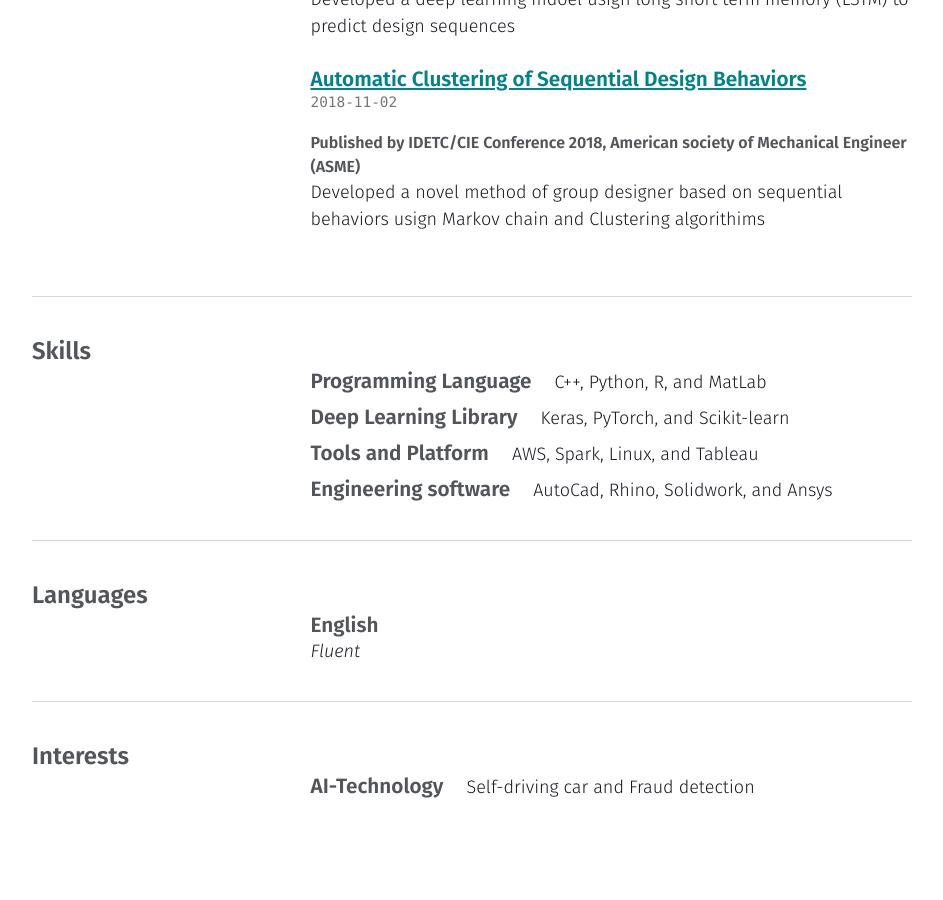
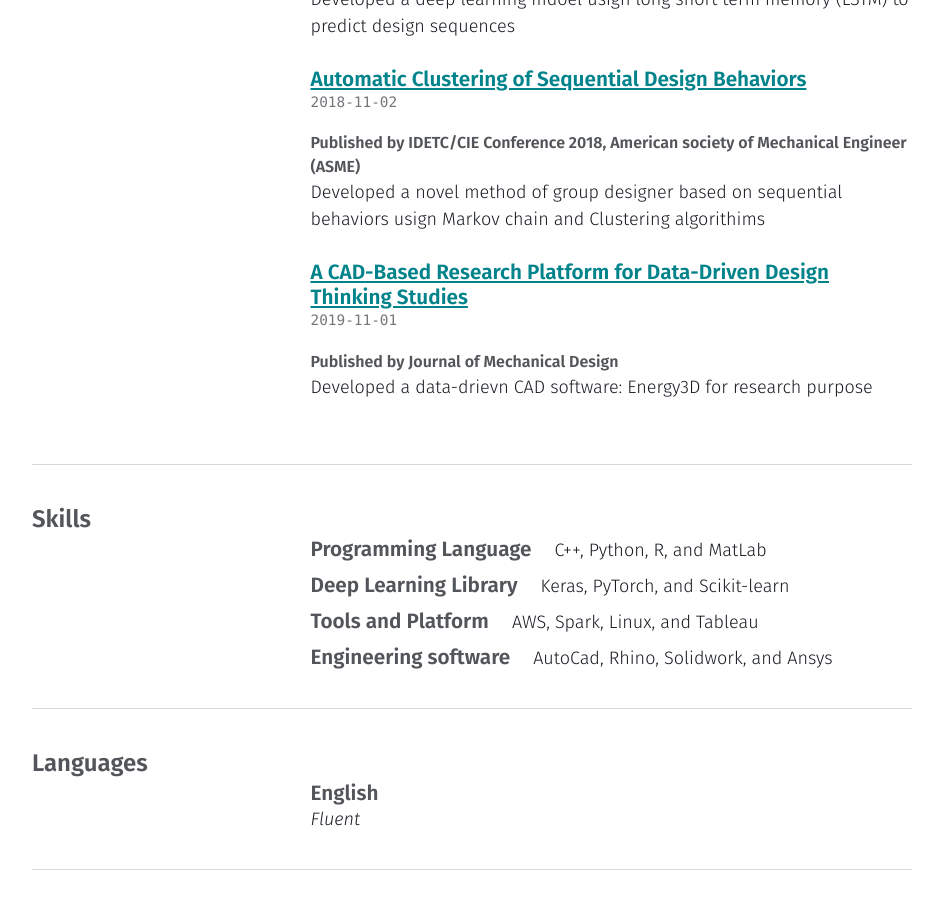
Before and after one commit to HafizSunny/HafizSunny09.github.io, a Jekyll site: the page built from cv.md, in a window 1280 px wide and 900 px high, scrolled down 2838 px. Shown: the whole window, without its empty margins (40-983 px from the left). Built offline with Jekyll 4.4.1, drawn with Linux system fonts in a browser that asks for light colours.

Commit message:
Update cv.json

```diff
--- a/_data/cv.json
+++ b/_data/cv.json
@@ -110,6 +110,13 @@
       "releaseDate": "2018-11-02",
       "website": "https://asmedigitalcollection.asme.org/IDETC-CIE/proceedings-abstract/IDETC-CIE2018/51739/V01BT02A041/273543",
       "summary": "Developed a novel method of group designer based on sequential behaviors usign Markov chain and Clustering algorithims"
+    },
+    {
+      "name": "A CAD-Based Research Platform for Data-Driven Design Thinking Studies",
+      "publisher": "Journal of Mechanical Design",
+      "releaseDate": "2019-11-01",
+      "website": "https://fluidsengineering.asmedigitalcollection.asme.org/mechanicaldesign/article-standard/141/12/121102/956260/A-Computer-Aided-Design-Based-Research-Platform",
+      "summary": "Developed a data-drievn CAD software: Energy3D for research purpose"
     }
 
   ],
```
